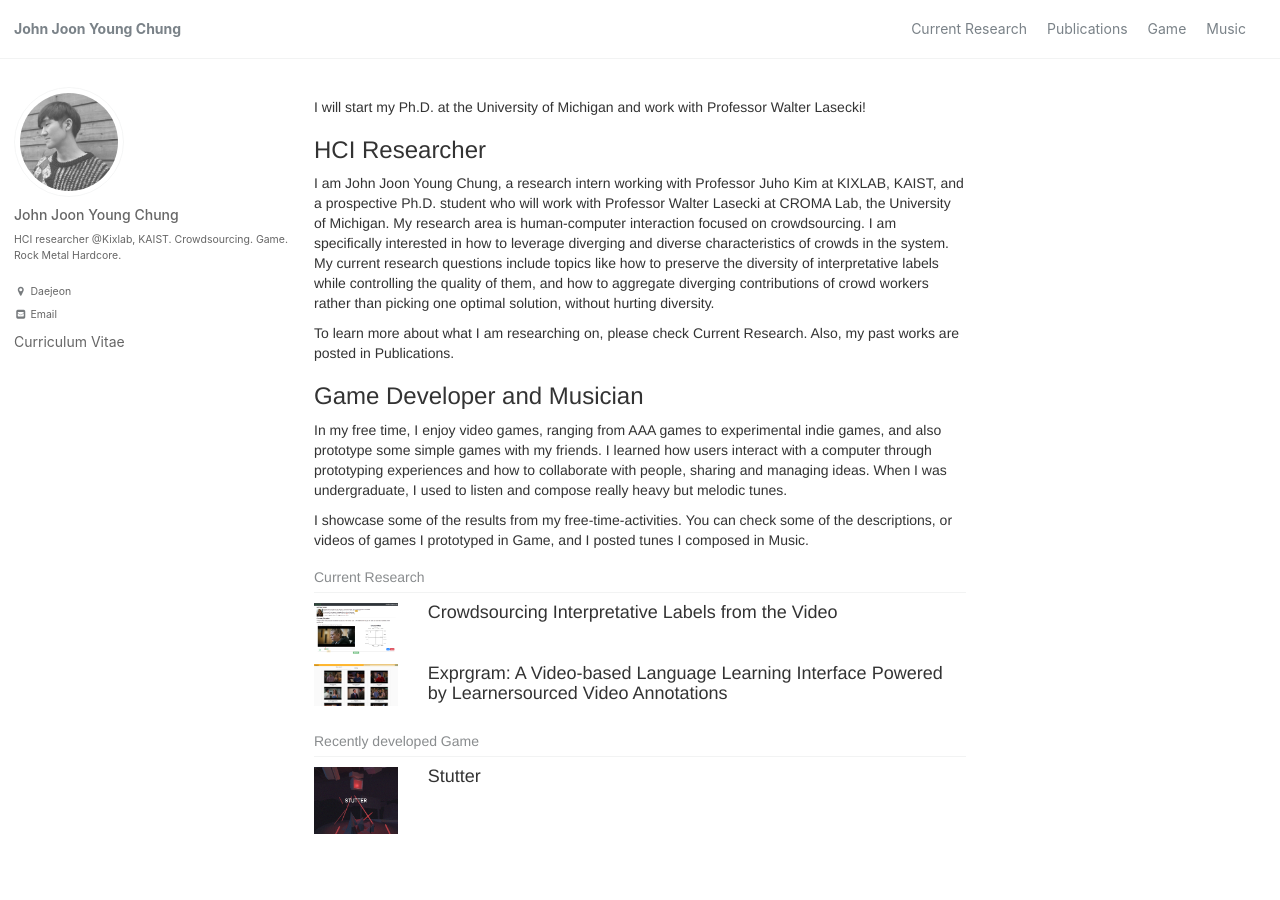
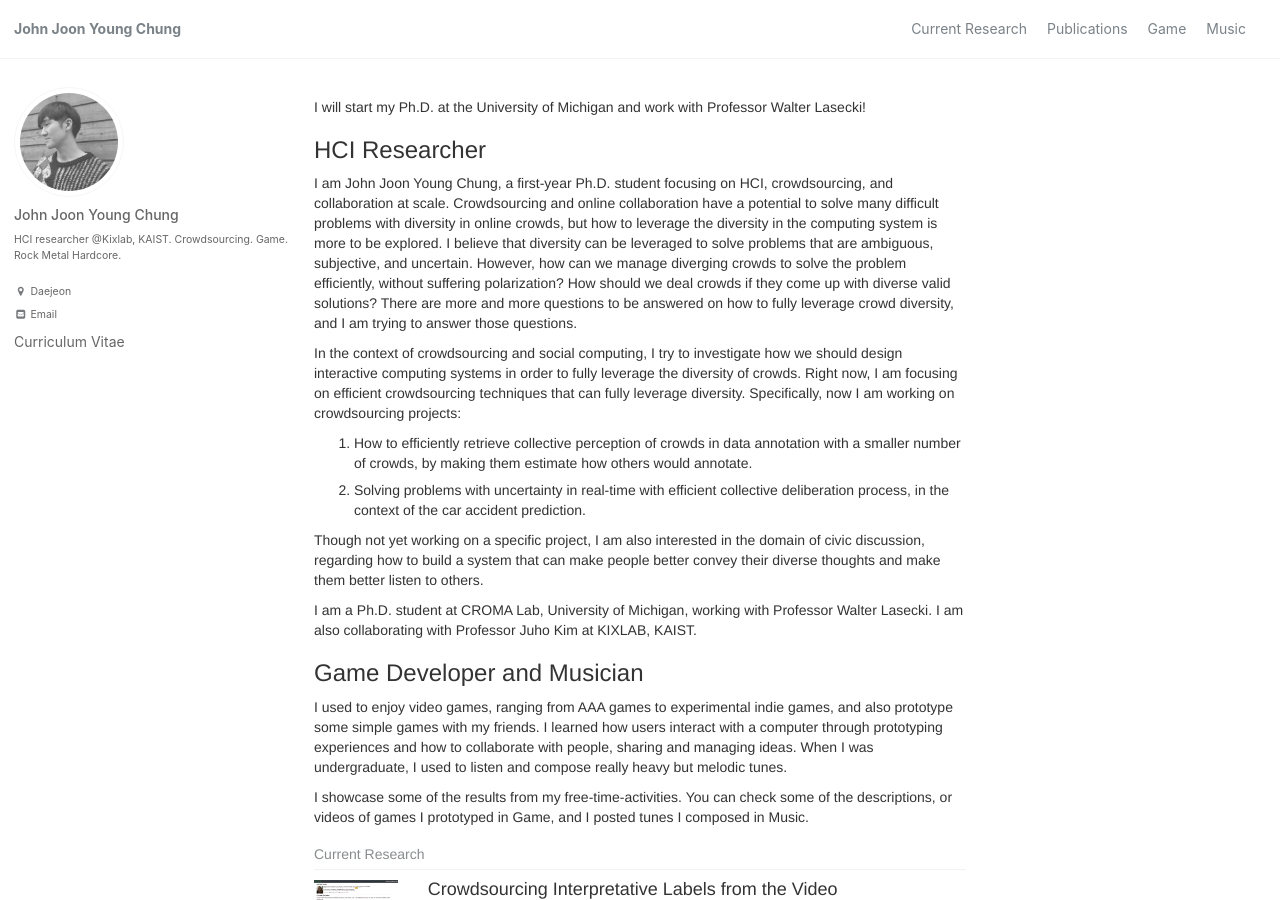
Before and after one commit to johnr0/johnr0.github.io, a Jekyll site: the page built from index.html, in a window 1280 px wide and 900 px high. Built offline with Jekyll 4.4.1, drawn with Linux system fonts in a browser that asks for light colours; the list of posts is cut into pages by our own code.

Commit message:
statement update

```diff
--- a/_layouts/home.html
+++ b/_layouts/home.html
@@ -5,15 +5,40 @@ layout: archive
 <p>I will start my Ph.D. at the University of Michigan and work with Professor Walter Lasecki!</p>
 
 <h3>HCI Researcher</h3>
-<p>I am John Joon Young Chung, a research intern working with Professor <a href="https://juhokim.com">Juho Kim</a> at <a href="https://kixlab.org">KIXLAB</a>, KAIST, and a prospective Ph.D. student who will work with Professor <a href="https://web.eecs.umich.edu/~wlasecki/">Walter Lasecki</a> at <a href="http://web.eecs.umich.edu/~wlasecki/croma.html">CROMA Lab</a>, the University of Michigan. My research area is human-computer interaction focused on crowdsourcing. I am specifically interested in how to leverage diverging and diverse characteristics of crowds in the system. My current research questions include topics like how to preserve the diversity of interpretative labels while controlling the quality of them, and how to aggregate diverging contributions of crowd workers rather than picking one optimal solution, without hurting diversity.
+<p>I am John Joon Young Chung, a first-year Ph.D. student focusing on HCI, crowdsourcing, and collaboration at scale.
+  Crowdsourcing and online collaboration have a potential to solve many difficult problems with diversity in online crowds,
+  but how to leverage the diversity in the computing system is more to be explored.
+  I believe that diversity can be leveraged to solve problems that are ambiguous, subjective, and uncertain.
+  However, how can we manage diverging crowds to solve the problem efficiently, without suffering polarization?
+  How should we deal crowds if they come up with diverse valid solutions?
+  There are more and more questions to be answered on how to fully leverage crowd diversity, and I am trying to answer those questions.
 </p>
 <p>
-To learn more about what I am researching on, please check Current Research. Also, my past works are posted in Publications.
+    In the context of crowdsourcing and social computing,
+    I try to investigate how we should design interactive computing systems in order to fully leverage the diversity of crowds.
+    Right now, I am focusing on efficient crowdsourcing techniques that can fully leverage diversity.
+    Specifically, now I am working on crowdsourcing projects:
 </p>
-
+<ol>
+  <li>
+      How to efficiently retrieve collective perception of crowds in data annotation with a smaller number of crowds, by making them estimate how others would annotate.
+  </li>
+  <li>
+      Solving problems with uncertainty in real-time with efficient collective deliberation process, in the context of the car accident prediction.
+  </li>
+</ol>
+<p>
+    Though not yet working on a specific project, I am also interested in the domain of civic discussion,
+    regarding how to build a system that can make people better convey their diverse thoughts and make them better listen to others.
+</p>
+<p>
+    I am a Ph.D. student at <a href="https://web.eecs.umich.edu/~wlasecki/croma.html">CROMA Lab</a>, University of Michigan, working with Professor <a href="https://web.eecs.umich.edu/~wlasecki/">Walter Lasecki</a>.
+    I am also collaborating with Professor <a href="https://juhokim.com/">Juho Kim</a> at <a href="https://kixlab.org">KIXLAB</a>, KAIST.
+</p>
 <h3>Game Developer and Musician</h3>
 <p>
-In my free time, I enjoy video games, ranging from AAA games to experimental indie games, and also prototype some simple games with my friends. I learned how users interact with a computer through prototyping experiences and how to collaborate with people, sharing and managing ideas.
+I used to enjoy video games, ranging from AAA games to experimental indie games, and also prototype some simple games with my friends.
+I learned how users interact with a computer through prototyping experiences and how to collaborate with people, sharing and managing ideas.
 When I was undergraduate, I used to listen and compose really heavy but melodic tunes.
 </p>
 <p>
```
Also changed, not shown: 1 other file.
